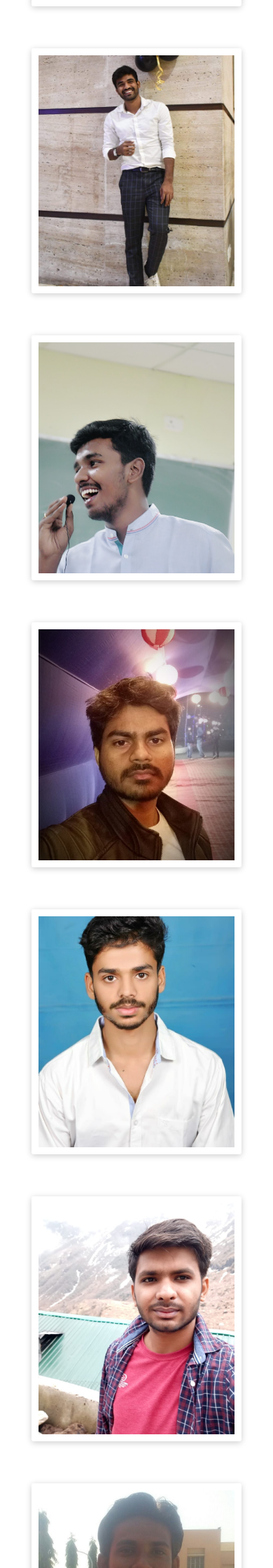
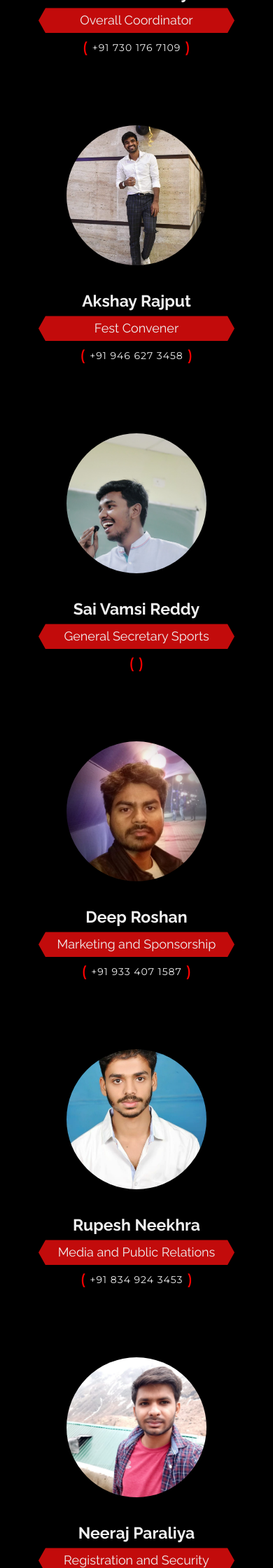
Before and after one commit to Infinito-IIT-Patna/Infinito2020, a PHP site: page /team.php in a window 390 px wide. Shown: the part 636-2876 px from the top of the page at 70% size. Run offline with PHP 8.4, Linux system fonts and the light colour scheme; a stand-in replaces the project's code that opens the database connection; some libraries are stand-ins or nearby versions.

Commit message:
Redesigned Teams Page

```diff
--- a/css/style.css
+++ b/css/style.css
@@ -1482,7 +1482,7 @@ margin: 0;
 footer {
   margin: 100px 0 0 0;
   background: #1e1e1e;
-  padding: 60px 0 25px 0;
+  padding: 60px 0;
   text-align: center;
 }
 
@@ -1937,6 +1937,7 @@ footer p {
    */
    .bac{
     background-color: black;
+    padding: 0 5%;
   }
 
    #content{
--- a/css/team.css
+++ b/css/team.css
@@ -1,97 +1,101 @@
-.box{
-    width: 1200px;
-    display: grid;
-    grid-template-columns: repeat(auto-fit, minmax(350px, 1fr));
-    grid-gap: 15px;
-    margin: 0 auto;
+@import url('https://fonts.googleapis.com/css2?family=Montserrat&display=swap');
+
+body{
+    background-color: black;
+}
+
+#content{
+    height: auto;
+    min-height: 100vh;
+}
+
+.theme-title{
+    position: relative;
+}
+
+.theme-title h2{
+    color: white;
+    transition: all 0.2s;
+}
+
+.theme-title h2:hover{
+    text-shadow: 2px 3px #ff0044;
+}
+
+.team{
+    display: flex;
+    position: relative;
+    left: 50%;
+    max-width: 1200px;
+    height: fit-content;
+    padding: 40px 0 200px 0;
+    justify-content: center;
+    align-items: flex-start;
+    flex-wrap: wrap;
+    transform: translateX(-50%);
+    box-sizing: border-box;
 }
 
 .card{
-    position: relative;
-    width: 300px;
-    height: 350px;
-    background: #fff;
-    margin: 30px auto;
-    border-radius: 4px;
-    box-shadow:0 2px 10px rgba(0,0,0,.2);
+    margin: 70px 40px;
 }
 
-.card:before,
-.card:after
-{
-    content:"";
-    position: absolute;
-    top: 0;
-    left: 0;
-    width: 100%;
-    height: 100%;
-    border-radius: 4px;
-    background: #fff;
-    transition: 0.5s;
-    z-index:-1;
+.imgBox{
+    position: relative;
+    left: 50%;
+    width: 200px;
+    height: 200px;
+    margin: 0;
+    transform: translateX(-50%);
+    overflow: hidden;
+    border-radius: 100%;
 }
 
-.card:hover:before{
-    transform: rotate(20deg);
-    box-shadow: 0 2px 20px rgba(0,0,0,.2);
-}
-
-.card:hover:after{
-    transform: rotate(10deg);
-    box-shadow: 0 2px 20px rgba(0,0,0,.2);
-}
-
-.card .imgBx{
-    position: absolute;
-    top: 10px;
-    left: 10px;
-    bottom: 10px;
-    right: 10px;
-    background: #222;
-    transition: 0.5s;
-    z-index: 1;
-}
-
-
-.card:hover .imgBx
-{
-    bottom: 80px;
-}
-
-
-.card .imgBx img{
-    position: absolute;
-    top: 0;
-    left: 0;
+.imgBox img{
+    display: block;
     width: 100%;
     height: 100%;
     object-fit: cover;
 }
 
-
-.card .details{
-    position: absolute;
-    left: 10px;
-    right: 10px;
-    bottom: 10px;
-    height: 60px;
-    text-align: center;
+.details{
+    color: rgb(240,240,240);
 }
 
-
-.card .details h6{
-    margin: 0;
-    padding: 0;
-    font-weight: 600;
-    font-size: 18px;
-    color: #777;
-    text-transform: uppercase;
+.details span {
+    display: block;
+    color: currentColor;
+    padding: 5px;
 }
 
-
-.card .details h6 span{
-    font-weight: 500;
-    font-size: 12px;
-    color: #f38695;
-    display: block;
+.details .name{
+    font-size: 2.3rem;
+    font-weight: bold;
 }
+.details .role{
+    font-size: 1.8rem;
+    background-color: rgb(194, 11, 11);
+    clip-path: polygon(10px 0, calc(100% - 10px) 0, 100% 50%, calc(100% - 10px) 100%, 10px 100%, 0 50%);
+}
+.details .phone{
+    font-family: 'Montserrat';
+    letter-spacing: 1px;
+}
+.details .phone::before{
+    content: '( ';
+    position: relative;
+    top: 2px;
+    font-size: 2rem;
+    font-weight: bold;
+    /* color: #ff3b3b; */
+    color: rgb(255,0,0);
+}
+.details .phone::after{
+    content: ' )';
+    position: relative;
+    top: 2px;
+    font-size: 2rem;
+    font-weight: bold;
+    /* color: #ff3b3b; */
+    color: rgb(255,0,0);
+}
--- a/team.php
+++ b/team.php
@@ -1,9 +1,3 @@
-<!-- HAVE TO FIX THE HEAD/HEADER ON THIS PAGE -->
-
-<?php
-require('./templates/header.php');
-?>
-
 <!DOCTYPE html>
 <html lang="en">
 
@@ -25,7 +19,7 @@ require('./templates/header.php');
     <!-- responsive style sheet -->
     <link rel="stylesheet" type="text/css" href="css/responsive.css?version=51" />
     <link rel="stylesheet" type="text/css" href="css/countdown.css?version=51" />
-    <link rel="stylesheet" href="css/team.css">
+    <link rel="stylesheet" type="text/css" href="css/team.css">
 
     <link
         rel="stylesheet"
@@ -80,161 +74,163 @@ require('./templates/header.php');
             <h2>Our Team</h2>
         </div>
 
-        <div class="row">
-            <div class="col-lg46 col-md-4 col-sm-12 col-xs-12">
+        <section class="team">
             <div class="card">
-                    <div class="imgBx">
+                <div class="imgBox">
                     <img src="team/Coordinator.jpg" alt="">
                 </div>
                 <div class="details">
-                        <h6>Overall Coordinator<br><span>Rahul Pandey</span><span>Phone    7301767109</span></h6>
+                    <span class="name">Rahul Pandey</span>
+                    <span class="role">Overall Coordinator</span>
+                    <span class="phone">7301767109</span>
                 </div>
             </div>
-            </div>
-            <div class="col-lg-4 col-md-4 col-sm-12 col-xs-12">
             <div class="card">
-                    <div class="imgBx">
+                <div class="imgBox">
                     <img src="team/FestConvener.jpg" alt="">
                 </div>
                 <div class="details">
-                        <h6>Fest Convener<br><span>Akshay Rajput</span><span>Phone     9466273458</span></h6>
+                    <span class="name">Akshay Rajput</span>
+                    <span class="role">Fest Convener</span>
+                    <span class="phone">9466273458</span>
                 </div>
             </div>
-            </div>
-            <div class="col-lg-4 col-md-4 col-sm-12 col-xs-12">
             <div class="card">
-                    <div class="imgBx">
+                <div class="imgBox">
                     <img src="team/GenSec.jpeg" alt="">
                 </div>
                 <div class="details">
-                        <h6>General Secretary Sports<br><span>Sai Vamsi Reddy</span><span></span></h6>
+                    <span class="name">Sai Vamsi Reddy</span>
+                    <span class="role">General Secretary Sports</span>
+                    <span class="phone"></span>
                 </div>
             </div>
-            </div>
-        </div>
-        <div class="row">
-            <div class="col-lg-4 col-md-4 col-sm-12 col-xs-12">
             <div class="card">
-                    <div class="imgBx">
+                <div class="imgBox">
                     <img src="team/MarketingNSponsorship.jpeg" alt="">
                 </div>
                 <div class="details">
-                        <h6>Marketing and Sponsorship<br><span>Deep Roshan</span><span>Phone    9334071587</span></h6>
+                    <span class="name">Deep Roshan</span>
+                    <span class="role">Marketing and Sponsorship</span>
+                    <span class="phone">9334071587</span>
                 </div>
             </div>
-            </div>
-            <div class="col-lg-4 col-md-4 col-sm-12 col-xs-12">
             <div class="card">
-                    <div class="imgBx">
+                <div class="imgBox">
                     <img src="team/Mpr.jpg" alt="">
                 </div>
                 <div class="details">
-                        <h6>Media and Public Relations<br><span>Rupesh Neekhra</span><span>Phone    8349243453</span></h6>
-
+                    <span class="name">Rupesh Neekhra</span>
+                    <span class="role">Media and Public Relations</span>
+                    <span class="phone">8349243453</span>
                 </div>
             </div>
-            </div>
-            <div class="col-lg-4 col-md-4 col-sm-12 col-xs-12">
             <div class="card">
-                    <div class="imgBx">
+                <div class="imgBox">
                     <img src="team/RegistrationNSecurity.jpg" alt="">
                 </div>
                 <div class="details">
-                        <h6>Registration and Security<br><span>Neeraj Paraliya</span><span>Phone    8239610928</span></h6>
-
+                    <span class="name">Neeraj Paraliya</span>
+                    <span class="role">Registration and Security</span>
+                    <span class="phone">8239610928</span>
                 </div>
             </div>
-            </div>
-        </div>
-        <div class="row">
-            <div class="col-lg-4 col-md-4 col-sm-12 col-xs-12">
             <div class="card">
-                    <div class="imgBx">
+                <div class="imgBox">
                     <img src="team/Organizing3.jpg" alt="">
                 </div>
                 <div class="details">
-                        <h6>Organizing<br><span>Ajeet Kumar</span><span>Phone    7977105476</span></h6>
+                    <span class="name">Ajeet Kumar</span>
+                    <span class="role">Organizing</span>
+                    <span class="phone">7977105476</span>
                 </div>
             </div>
-            </div>
-            <div class="col-lg-4 col-md-4 col-sm-12 col-xs-12">
             <div class="card">
-                    <div class="imgBx">
+                <div class="imgBox">
                     <img src="team/Organizing.jpg" alt="">
                 </div>
                 <div class="details">
-                        <h6>Organizing<br><span>Vikram Patel</span><span>Phone    7568690546</span></h6>
+                    <span class="name">Vikram Patel</span>
+                    <span class="role">Organizing</span>
+                    <span class="phone">7568690546</span>
                 </div>
             </div>
-            </div>
-            <div class="col-lg-4 col-md-4 col-sm-12 col-xs-12">
             <div class="card">
-                    <div class="imgBx">
+                <div class="imgBox">
                     <img src="team/Organizing2.jpg" alt="">
                 </div>
                 <div class="details">
-                        <h6>Organizing<br><span>Amar Raj</span><span>Phone     7762006306</span></h6>
+                    <span class="name">Amar Raj</span>
+                    <span class="role">Organizing</span>
+                    <span class="phone">7762006306</span>
                 </div>
             </div>
-            </div>
-        </div>
-        <div class="row">
-            <div class="col-lg-4 col-md-4 col-sm-12 col-xs-12">
             <div class="card">
-                    <div class="imgBx">
+                <div class="imgBox">
                     <img src="team/WebNApp.jpeg" alt="">
                 </div>
                 <div class="details">
-                        <h6>Website Developer<br><span>Amit Priyankar</span><span>Phone    7877772040</span></h6>
+                    <span class="name">Amit Priyankar</span>
+                    <span class="role">Website Developer</span>
+                    <span class="phone">7877772040</span>
                 </div>
             </div>
-            </div>
-            <div class="col-lg-4 col-md-4 col-sm-12 col-xs-12">
             <div class="card">
-                    <div class="imgBx">
+                <div class="imgBox">
                     <img src="team/WebNApp3.jpg" alt="">
                 </div>
                 <div class="details">
-                        <h6>App Developer<br><span>Manavjeet Gupta</span><span>Phone     7070107483</span></h6>
+                    <span class="name">Manavjeet Gupta</span>
+                    <span class="role">App Developer</span>
+                    <span class="phone">7070107483</span>
                 </div>
             </div>
-            </div>
-            <div class="col-lg-4 col-md-4 col-sm-12 col-xs-12">
             <div class="card">
-                    <div class="imgBx">
+                <div class="imgBox">
                     <img src="team/WebNApp2.jpeg" alt="">
                 </div>
                 <div class="details">
-                        <h6>Website Developer<br><span>Mohit Kishore</span><span>Phone     9570566557</span></h6>
+                    <span class="name">Mohit Kishore</span>
+                    <span class="role">Website Developer</span>
+                    <span class="phone">9570566557</span>
                 </div>
             </div>
-            </div>
-        </div>
-        <div class="row">
-            <div class="col-lg-6 col-md-4 col-sm-12 col-xs-12">
             <div class="card">
-                    <div class="imgBx">
+                <div class="imgBox">
                     <img src="team/CreativeNDesign.jpeg" alt="">
                 </div>
                 <div class="details">
-                        <h6>Creatives And Design<br><span>Nayan Thulkar</span><span>Phone    8600545858</span></h6>
+                    <span class="name">Nayan Thulkar</span>
+                    <span class="role">Creatives And Design</span>
+                    <span class="phone">8600545858</span>
                 </div>
             </div>
-            </div>
-            <div class="col-lg-6 col-md-4 col-sm-12 col-xs-12">
             <div class="card">
-                    <div class="imgBx">
+                <div class="imgBox">
                     <img src="team/Hospitality.png" alt="">
                 </div>
                 <div class="details">
-                        <h6>Hospitality<br><span>Neeraj Meena</span><span>Phone    7568690546</span></h6>
+                    <span class="name">Neeraj Meena</span>
+                    <span class="role">Hospitality</span>
+                    <span class="phone">7568690546</span>
                 </div>
             </div>
-            </div>
-        </div>
-        <!-- Div ends here -->
-    </div>
-    </div>
+    </section>
+
+    <script>
+        //formats the phone numbers in the format --> +91 xxx xxx xxxx
+        let els = document.getElementsByClassName('phone');
+
+        for (let i = 0; i < els.length; i++) {
+            let el = els.item(i);
+            let phone = el.innerHTML;
+
+            if(phone.length != 0){
+                phone = phone.substr(0, 3) + " " + phone.substr(3, 3) + " " + phone.substr(6);
+                el.innerHTML = '+91 ' + phone;
+            }
+        }
+    </script>
 
     <!--
 	=====================================================
@@ -242,7 +238,21 @@ require('./templates/header.php');
 	=====================================================
     -->
 
+    <footer style="background-color: black; border-top: 1px solid rgb(40,40,40)">
+        <div class="container">
+            <a href="index.php" class="logo"><img src="images/logo/logo.png" alt="Logo" style="border-radius:100%" /></a>
 
+            <ul>
+                <li>
+                    <a href="https://www.facebook.com/InfinitoIITPatna/" target="_blank" class="tran3s round-border"><i class="fab fa-facebook-f" aria-hidden="true"></i></a>
+                </li>
+                <li>
+                    <a href="https://www.instagram.com/infinito_iitp/" target="_blank" class="tran3s round-border"><i class="fab fa-instagram"></i></a>
+                </li>
+
+            </ul>
+        </div>
+    </footer>
 
     <!--
     =============================================
```
Lines whose indentation alone changed are shown as unchanged.
